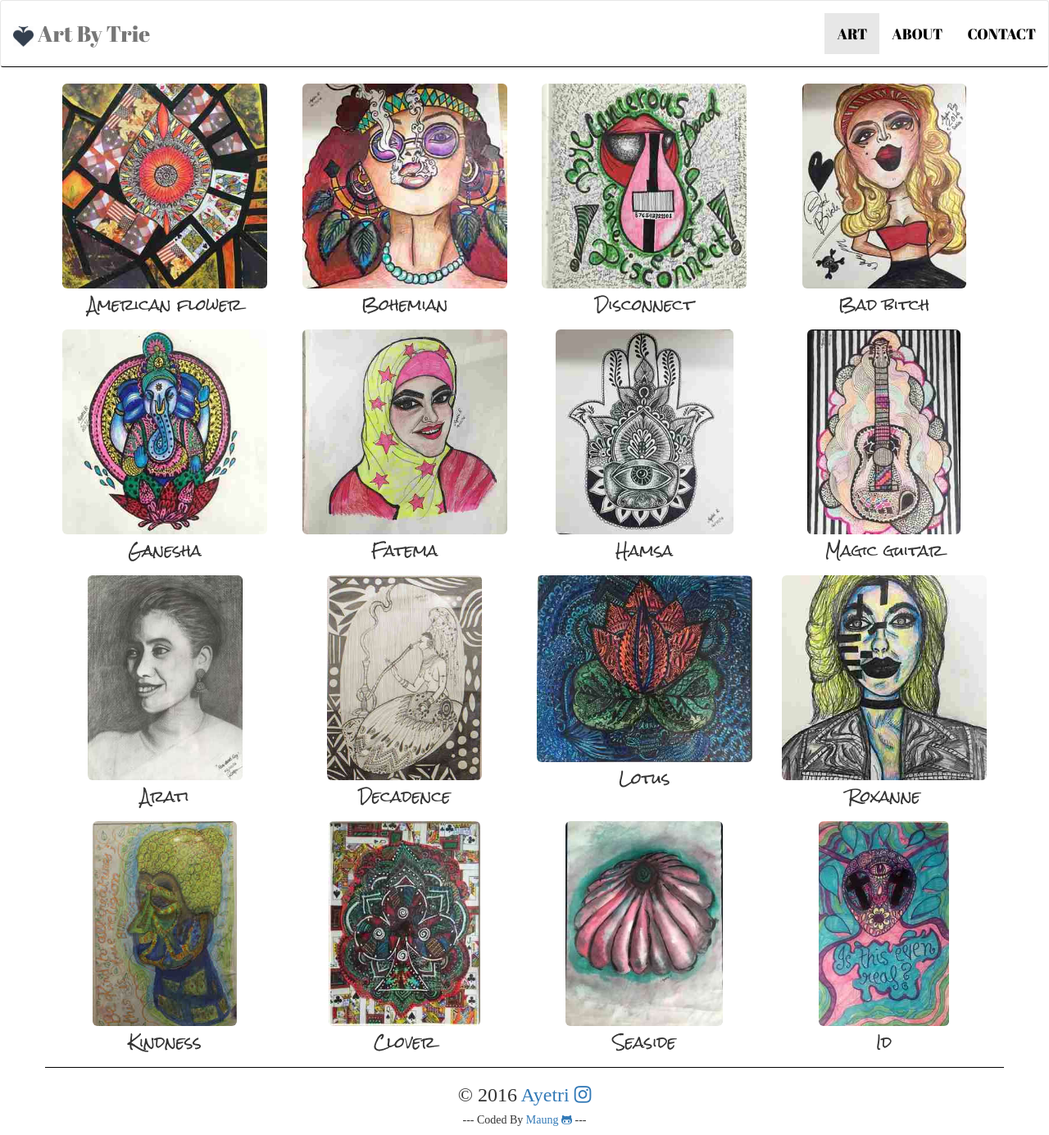
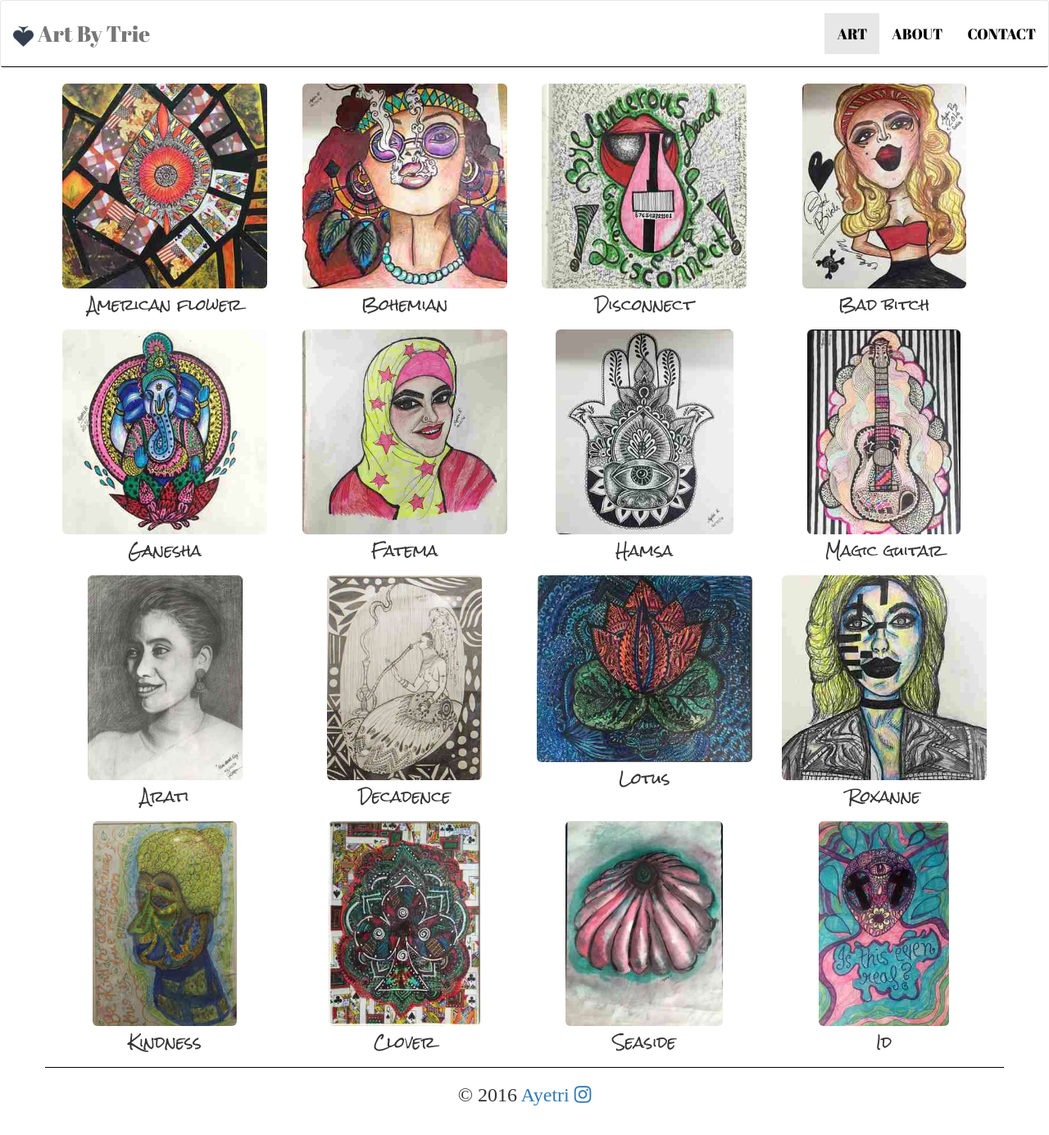
Before and after one commit to artbytrie/artbytrie.github.io, a Jekyll site: the page built from index.html, in a window 1280 px wide. Shown: the whole page at 82% size. Built offline with Jekyll 4.4.1, drawn with Linux system fonts in a browser that asks for light colours; after the commit the page ends 1359 px from its top, so only the background shows below that.

Commit message:
Fix broken link

```diff
--- a/index.html
+++ b/index.html
@@ -7,7 +7,7 @@
 
 <nav class="navbar navbar-default">
 	<div class="navbar-header">
-		<a class="navbar-brand" href="#ART"><p style="font-size:1.5em"><img src="{{site.url}}/commons/images/spades.png" alt="Spade" height="25"/> Art By Trie</p></a>
+		<span class="navbar-brand"><p style="font-size:1.5em"><img src="{{site.url}}/commons/images/spades.png" alt="Spade" height="25"/> Art By Trie</p></span>
 		<button type="button" class="navbar-toggle collapsed" data-toggle="collapse" data-target="#navbar">
 			<span class="sr-only">Toggle Navigation</span>
 			<span class="icon-bar"></span>
@@ -97,5 +97,4 @@
 <div id="credits" class="text-center">
 	<h3>
 	‌‌‌&#169; 2016 <a href="https://www.instagram.com/artbytrie/" target="_blank">Ayetri <i class="fa fa-instagram" aria-hidden="true"></i></a></h3>
-	<h5>--- Coded By <a href="https://zeroxlr.github.io" target="_blank">Maung <i class="fa fa-github-alt" aria-hidden="true"></i></a> ---</h5>
 </div>
```
